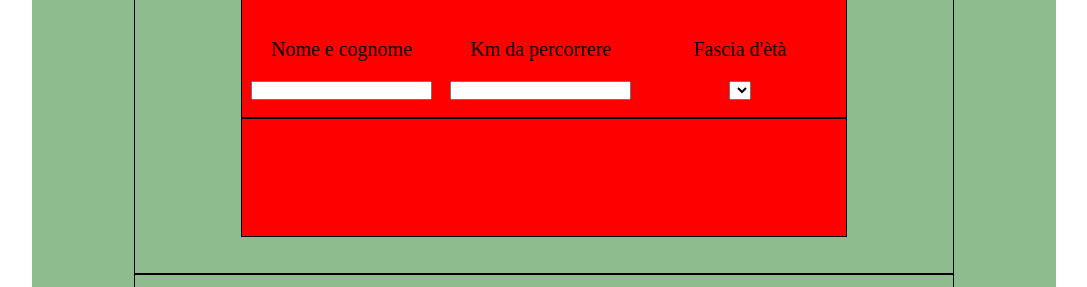
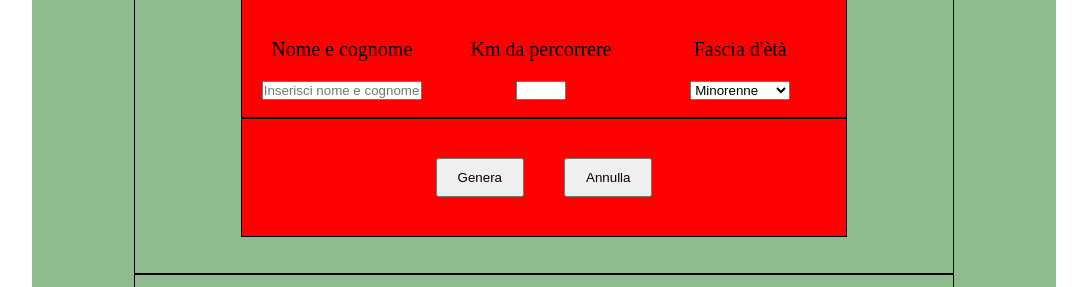
Before and after one commit to riccardo82c/js-biglietto-treno-form, a plain HTML site: page index.html in a window 1280 px wide. Shown: the part 136-423 px from the top of the page, without its empty margins (96-1183 px from the left). Drawn offline with Linux system fonts and the light colour scheme.

Commit message:
style 2.0 container top

```diff
--- a/css/style.css
+++ b/css/style.css
@@ -59,6 +59,8 @@ p {
 
 }
 
+
+
 .container__top__calcola__input__box {
 	flex: 0 1 33%;
 	display: flex;
@@ -71,14 +73,30 @@ p {
 	padding: 20px;
 }
 
+.container__top__calcola__input__box input#nomeIns {
+	width: 160px;
+}
+
+.container__top__calcola__input__box input#kmIns {
+	width: 50px;
+}
 
 /* container top sezione button */
 .container__top__calcola__button {
 	height: 50%;
 	width: 100%;
+	display: flex;
+	justify-content: center;
+	align-items: center;
+
+
 	border: 1px solid black;
 }
 
+.container__top__calcola__button button {
+	margin: 0 20px;
+	padding: 10px 20px;
+}
 
 /* container bottom */
 .container__bottom {
--- a/index.html
+++ b/index.html
@@ -18,22 +18,28 @@
 				<div class="container__top__calcola__input">
 					<div class="container__top__calcola__input__box">
 						<p>Nome e cognome</p>
-						<input type="text" id="">
+						<input type="text" id="nomeIns" placeholder="Inserisci nome e cognome">
 
 					</div>
 					<div class="container__top__calcola__input__box">
 						<p>Km da percorrere</p>
-						<input type="number" name="" id="">
+						<input type="number" name="" id="kmIns">
 
 					</div>
 					<div class="container__top__calcola__input__box">
 						<p>Fascia d'ètà</p>
-						<select name="" id=""></select>
+						<select name="" id="etaIns">
+							<option value="minorenne">Minorenne</option>
+							<option value="maggiorenne">Maggiorenne</option>
+							<option value="over">Over 65</option>
+
+						</select>
 					</div>
 				</div>
-				<div class="container__top__calcola__button"></div>
-
-
+				<div class="container__top__calcola__button">
+					<button id="">Genera</button>
+					<button id="">Annulla</button>
+				</div>
 			</div>
 
 		</div>
```
